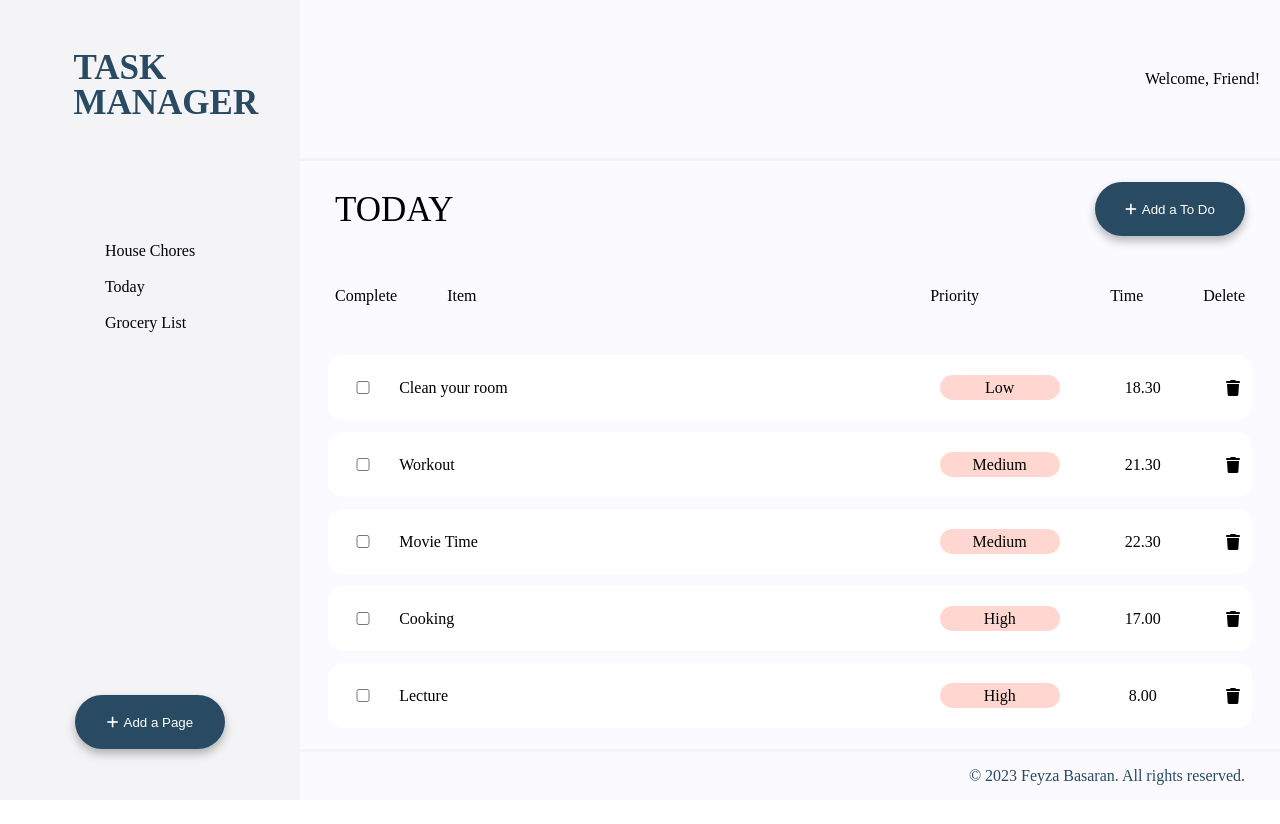
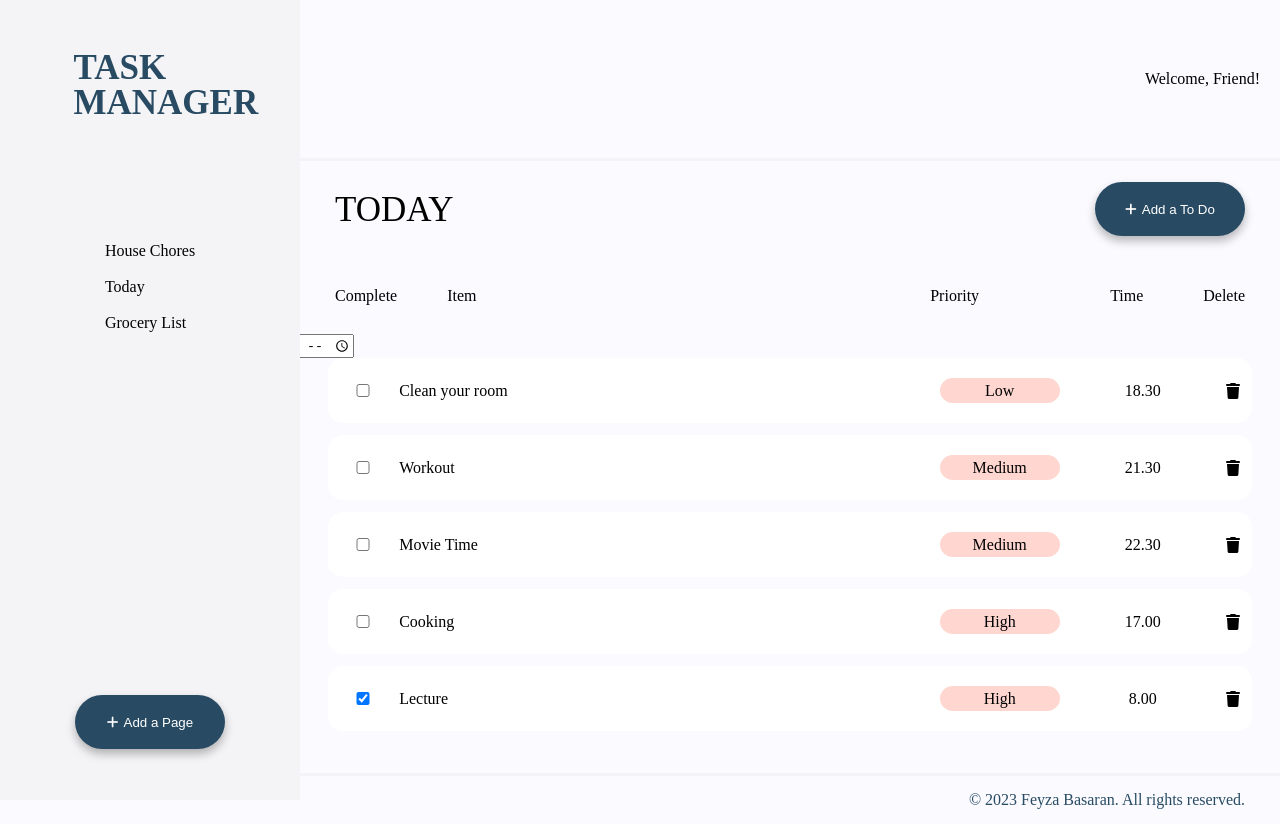
Before and after one commit to basa0044/mtm6404-task-manager-basa0044, a React (Vite) app: page / in a window 1280 px wide. Before the commit the page ends 800 px from the top, so only its background shows below. Built offline with nearby package versions, Linux system fonts and the light colour scheme.

Commit message:
setting form into a new components

```diff
--- a/src/App.jsx
+++ b/src/App.jsx
@@ -5,53 +5,53 @@ import Navbar from './components/Navbar'
 import Title from './components/Title'
 import Footer from './components/Footer'
 import List from './components/List'
+import Form from './components/Form'
 import './style.css'
 
 
+function App (){
 
   let items = [
     {
-    "index": 0,
-    "task": "Clean your room",
-    "priority": "Low",
-    "time": '18.30',
+      complete: false,
+      task: "Clean your room",
+      priority: "Low",
+      time: '18.30',
     },
     {
-    "index": 1,
-    "task": "Workout",
-    "priority": "Medium",
-    "time": '21.30',
+      complete: false,
+      task: "Workout",
+      priority: "Medium",
+      time: '21.30',
     },
     {
-    "index": 2,
-    "task": "Movie Time",
-    "priority": "Medium",
-    "time": '22.30',
+      complete: false,
+      task: "Movie Time",
+      priority: "Medium",
+      time: '22.30',
     },
     {
-    "index": 3,
-    "task": "Cooking",
-    "priority": "High",
-    "time": '17.00',
+      complete: false,
+      task: "Cooking",
+      priority: "High",
+      time: '17.00',
     },
     {
-    "index": 4,
-    "task": "Lecture",
-    "priority": "High",
-    "time": '8.00',
+      complete: true,
+      task: "Lecture",
+      priority: "High",
+      time: '8.00',
     }
     ]
 
-
-
-
-function App (){
+  const [list, setList] = React.useState(items)
 
   return(
     <div>
       <Header/>
       <Navbar/>
       <Title/>
+      <Form />
       <List items={items} />
       <Footer/>
     </div>
--- /dev/null
+++ b/src/components/Form.jsx
@@ -0,0 +1,28 @@
+import React from "react"
+
+export default function Form(){
+
+    const [task, setTask] = React.useState('')
+
+    function formHandler (e){
+        e.preventDefault()
+
+    }
+
+    function textHandler(e){
+        setTask(e.target.value)
+        console.log(task)
+    }
+
+ return (
+    <form onSubmit={formHandler}>
+        <input type="text" placeholder="Create a new todo..." value={task} onChange={textHandler}/>
+        <select>
+            <option value="high">High</option>
+            <option value="med">Medium</option>
+            <option value="low">Low</option>
+        </select>
+        <input type="time"></input>
+      </form>
+ )
+}
--- a/src/components/List.jsx
+++ b/src/components/List.jsx
@@ -1,23 +1,13 @@
 import React from "react"
 
 export default  function List (props) {
-    const [task, setTask] = React.useState('')
 
-    function formHandler (e){
-        e.preventDefault()
+    const items = props.items.map((item, id) => ({...item, id}))
 
-    }
-
-    function textHandler(e){
-        setTask(e.target.value)
-        console.log(task)
-    }
-
-    const items = props.items
     if(items.length){
         const ListItems = items.map( item =>
-        <div key={item.index} className="list">
-            <input type="checkbox"></input>
+        <div key={item.id} className="list">
+            <input type="checkbox" checked={item.complete}></input>
             <span className="textarea">{item.task}</span>
             <div className="variants">
                 <span>{item.priority}</span>
@@ -29,14 +19,6 @@ export default  function List (props) {
     )
     return(
       <ul className='listItems'>
-      <form onSubmit={formHandler}>
-        <input type="text" value={task} onChange={textHandler}/>
-        <select>
-            <option value="high">High</option>
-            <option value="med">Medium</option>
-            <option value="low">Low</option>
-        </select>
-      </form>
       {ListItems}
       </ul>
       ) }else{
```
Lines whose indentation alone changed are shown as unchanged.
